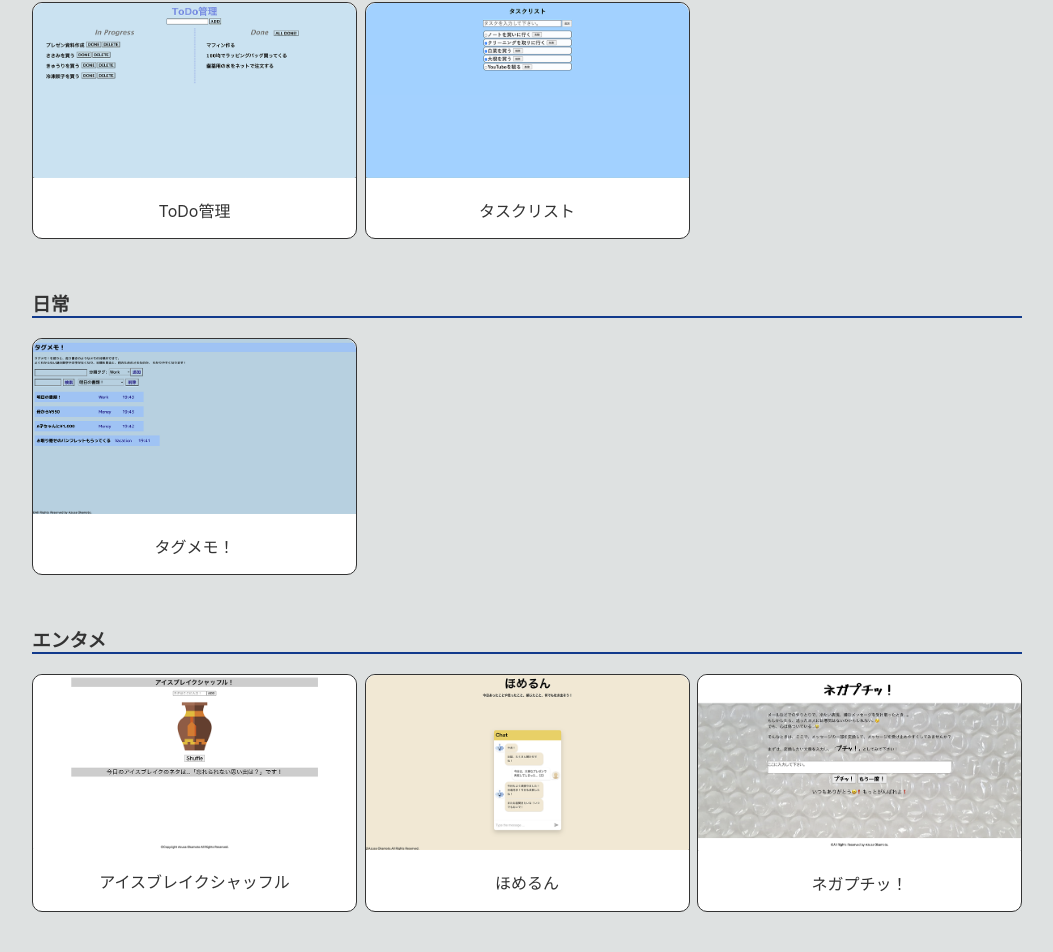
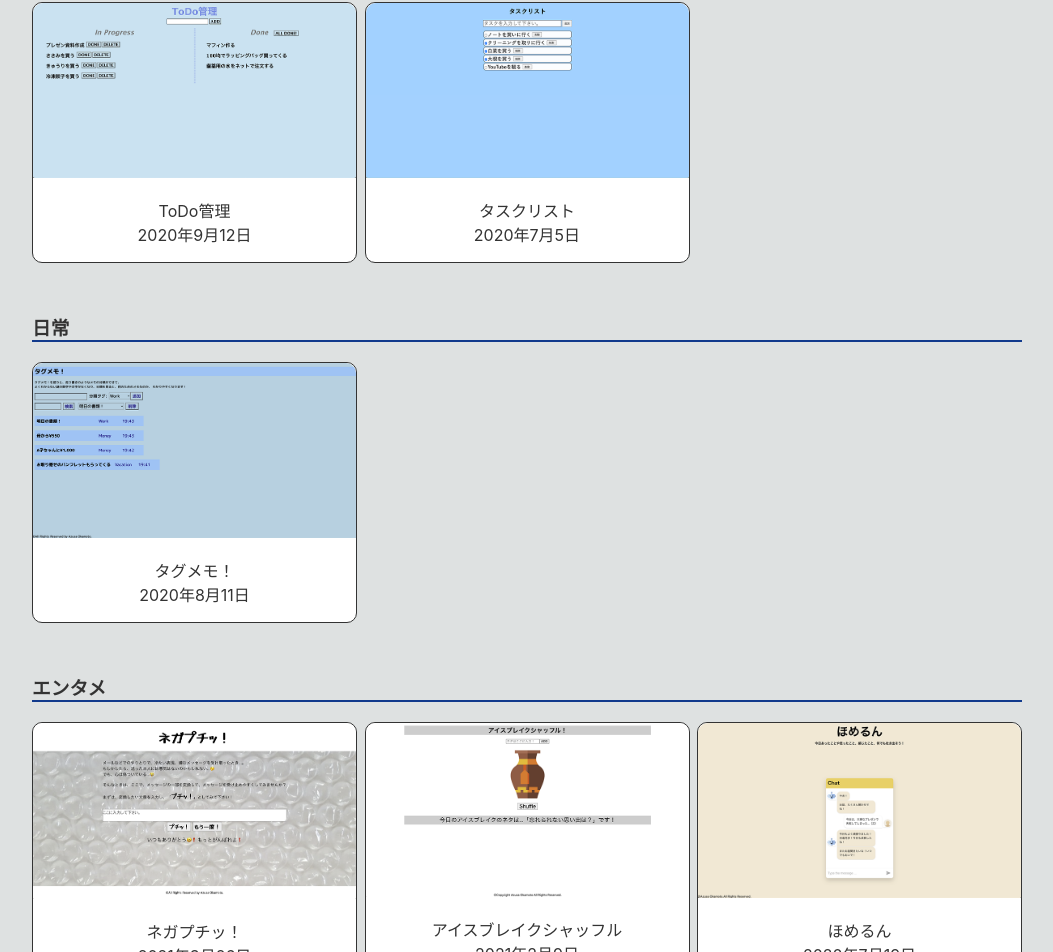
Before and after one commit to azufb/renewal-portfolio, a React (Create React App) app: page /Works in a window 1280 px wide. Shown: the part 171-1123 px from the top of the page, without its empty margins (113-1166 px from the left). Built offline with nearby package versions, Linux system fonts and the light colour scheme.

Commit message:
完成した日付を追加

```diff
--- a/src/component/Works.js
+++ b/src/component/Works.js
@@ -21,7 +21,10 @@ export default class Works extends React.Component {
                             <NavLink to='/todokanri'>
                                 <div className="cardContents">
                                     <img src={ToDoKanri} alt="todo管理" />
-                                    <p>ToDo管理</p>
+                                    <p>
+                                        ToDo管理<br />
+                                        2020年9月12日
+                                    </p>
                                 </div>
                             </NavLink>
                         </div>
@@ -29,7 +32,10 @@ export default class Works extends React.Component {
                             <NavLink to='/taskList'>
                                 <div className="cardContents">
                                     <img src={taskList} alt="todo管理" />
-                                    <p>タスクリスト</p>
+                                    <p>
+                                        タスクリスト<br />
+                                        2020年7月5日
+                                    </p>
                                 </div>
                             </NavLink>
                         </div>
@@ -43,7 +49,10 @@ export default class Works extends React.Component {
                             <NavLink to='/tagMemo'>
                                 <div className="cardContents">
                                     <img src={tagMemo} alt="タグメモ！" />
-                                    <p>タグメモ！</p>
+                                    <p>
+                                        タグメモ！<br />
+                                        2020年8月11日
+                                    </p>
                                 </div>
                             </NavLink>
                         </div>
@@ -54,10 +63,24 @@ export default class Works extends React.Component {
                 <div className="cardsList">
                     <div className='cards'>
                         <div className='card'>
+                            <NavLink to='/negapuchi'>
+                                <div className="cardContents">
+                                    <img src={negapuchi} alt="ネガプチッ！" />
+                                    <p>
+                                        ネガプチッ！<br />
+                                        2021年3月26日
+                                    </p>
+                                </div>
+                            </NavLink>
+                        </div>
+                        <div className='card'>
                             <NavLink to='/iceBreakShuffle'>
                                 <div className="cardContents">
                                     <img src={iceBreakShuffle} alt="アイスブレイクシャッフル" />
-                                    <p>アイスブレイクシャッフル</p>
+                                    <p>
+                                        アイスブレイクシャッフル<br />
+                                        2021年2月9日
+                                    </p>
                                 </div>
                             </NavLink>
                         </div>
@@ -65,15 +88,10 @@ export default class Works extends React.Component {
                             <NavLink to='/homerun'>
                                 <div className="cardContents">
                                     <img src={homerun} alt="ほめるん" />
-                                    <p>ほめるん</p>
-                                </div>
-                            </NavLink>
-                        </div>
-                        <div className='card'>
-                            <NavLink to='/negapuchi'>
-                                <div className="cardContents">
-                                    <img src={negapuchi} alt="ネガプチッ！" />
-                                    <p>ネガプチッ！</p>
+                                    <p>
+                                        ほめるん<br />
+                                        2020年7月19日
+                                    </p>
                                 </div>
                             </NavLink>
                         </div>
@@ -87,7 +105,10 @@ export default class Works extends React.Component {
                             <NavLink to='/jobHuntingProgressManage'>
                                 <div className="cardContents">
                                     <img src={jhpm} alt="jhpm" />
-                                    <p>Job Hunting Progress Manage</p>
+                                    <p>
+                                        Job Hunting Progress Manage<br />
+                                        2020年10月24日
+                                    </p>
                                 </div>
                             </NavLink>
                         </div>
```
